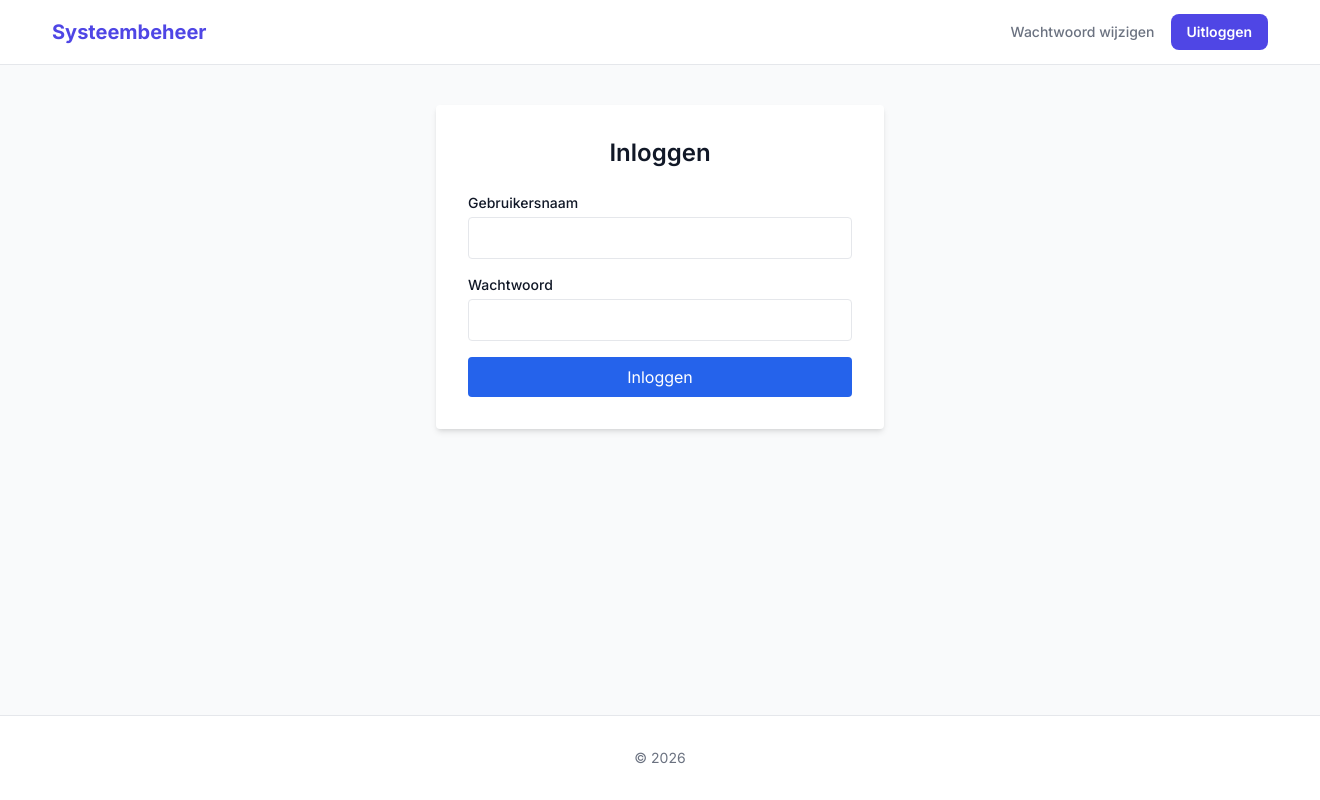
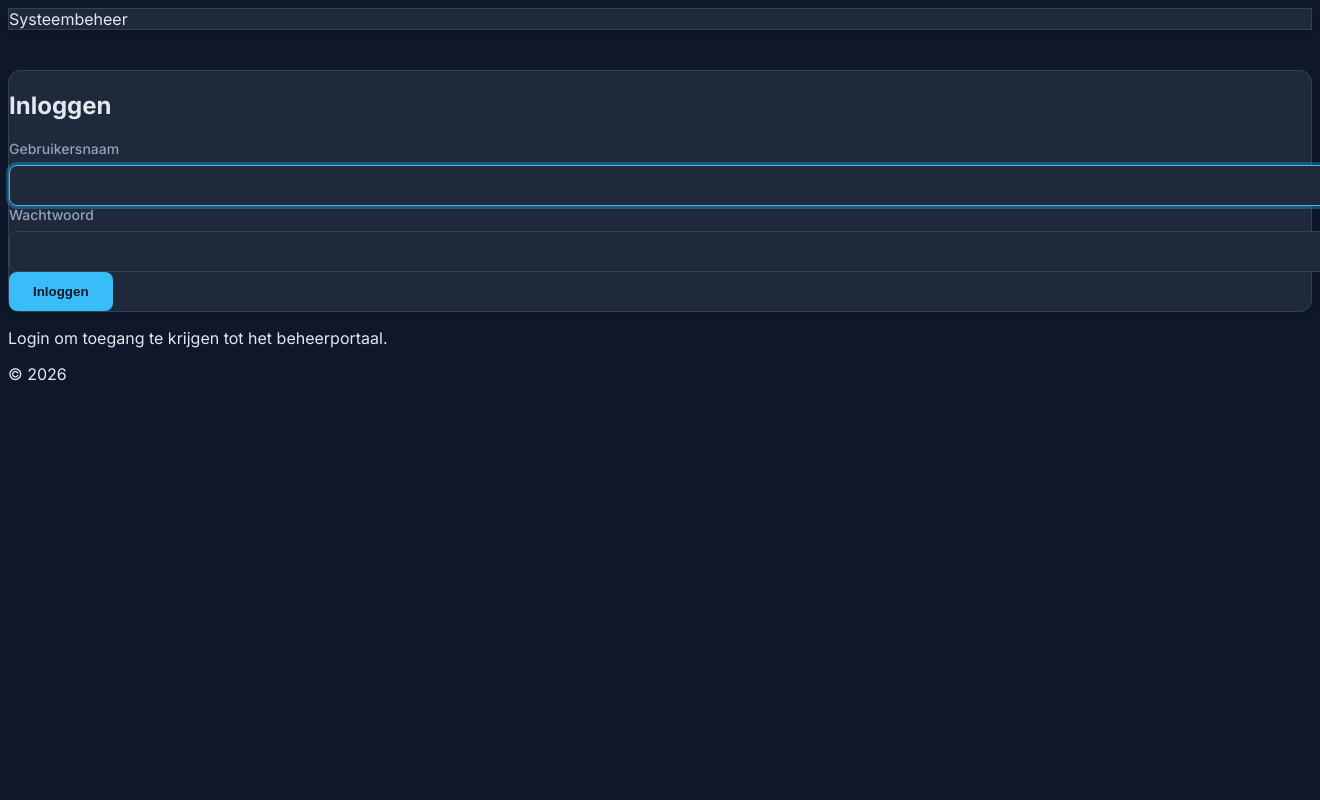
Before and after one commit to Ivoozz/periodiek-systeembeheer, a FastAPI app: page /login in a window 1320 px wide; the page is wider, and only the part inside the window is pictured. Run offline with FastAPI, Linux system fonts and the light colour scheme; parts of the project's set-up code (start-up, migrations or seed data) failed here and were passed over; some libraries are stand-ins or nearby versions.

Commit message:
Feat: complete UI/UX overhaul with dark mode, responsive design, and login fixes

```diff
--- /dev/null
+++ b/app/static/css/style.css
@@ -0,0 +1,81 @@
+
+@import url('https://fonts.googleapis.com/css2?family=Inter:wght@400;500;600;700&display=swap');
+
+:root {
+  --bg-dark: #0f172a;
+  --card-dark: #1e293b;
+  --primary-accent: #38bdf8; /* A nice, modern blue */
+  --primary-accent-hover: #0ea5e9;
+  --text-light: #e2e8f0;
+  --text-muted: #94a3b8;
+  --border-dark: #334155;
+}
+
+body {
+    font-family: 'Inter', sans-serif;
+    background-color: var(--bg-dark);
+    color: var(--text-light);
+    -webkit-font-smoothing: antialiased;
+    -moz-osx-font-smoothing: grayscale;
+}
+
+.card {
+    background-color: var(--card-dark);
+    border: 1px solid var(--border-dark);
+    border-radius: 0.75rem; /* 12px */
+    box-shadow: 0 4px 6px -1px rgba(0, 0, 0, 0.1), 0 2px 4px -2px rgba(0, 0, 0, 0.1);
+}
+
+.btn {
+    display: inline-flex;
+    align-items: center;
+    justify-content: center;
+    padding: 0.75rem 1.5rem;
+    border-radius: 0.5rem; /* 8px */
+    font-weight: 600;
+    text-align: center;
+    transition: all 0.2s ease-in-out;
+    cursor: pointer;
+    border: none;
+}
+
+.btn-primary {
+    background-color: var(--primary-accent);
+    color: var(--bg-dark);
+}
+
+.btn-primary:hover {
+    background-color: var(--primary-accent-hover);
+}
+
+.form-input {
+    width: 100%;
+    background-color: var(--card-dark);
+    border: 1px solid var(--border-dark);
+    color: var(--text-light);
+    border-radius: 0.5rem;
+    padding: 0.75rem 1rem;
+    transition: border-color 0.2s ease-in-out, box-shadow 0.2s ease-in-out;
+}
+
+.form-input:focus {
+    outline: none;
+    border-color: var(--primary-accent);
+    box-shadow: 0 0 0 3px rgba(56, 189, 248, 0.3);
+}
+
+.form-label {
+    display: block;
+    margin-bottom: 0.5rem;
+    font-size: 0.875rem; /* 14px */
+    font-weight: 500;
+    color: var(--text-muted);
+}
+
+/* Responsive utilities */
+@media (max-width: 768px) {
+    .container {
+        padding-left: 1rem;
+        padding-right: 1rem;
+    }
+}
--- a/app/templates/base.html
+++ b/app/templates/base.html
@@ -4,64 +4,41 @@
     <meta charset="UTF-8">
     <meta name="viewport" content="width=device-width, initial-scale=1.0">
     <title>{{ settings.header_text }}</title>
-    <script src="https://cdn.tailwindcss.com"></script>
-    <link href="https://fonts.googleapis.com/css2?family=Inter:wght@400;500;600;700&display=swap" rel="stylesheet">
-    <style>
-        body { font-family: 'Inter', sans-serif; }
-    </style>
+    <link rel="stylesheet" href="/static/css/style.css">
+    <script src="https://kit.fontawesome.com/your-fontawesome-kit.js" crossorigin="anonymous"></script>
 </head>
-<body class="bg-gray-50 text-gray-900 flex flex-col min-h-screen">
+<body class="flex flex-col min-h-screen">
     <!-- Navbar -->
-    <nav class="bg-white border-b border-gray-200">
-        <div class="max-w-7xl mx-auto px-4 sm:px-6 lg:px-8">
-            <div class="flex justify-between h-16 items-center">
+    <nav class="card" style="border-radius: 0; border-bottom: 1px solid var(--border-dark);">
+        <div class="container mx-auto px-4">
+            <div class="flex justify-between h-20 items-center">
                 <div class="flex items-center">
                     {% if settings.logo_url %}
                         <img class="h-10 w-auto" src="{{ settings.logo_url }}" alt="Logo">
                     {% else %}
-                        <span class="text-xl font-bold text-indigo-600">{{ settings.header_text }}</span>
+                        <span class="text-2xl font-bold text-white">{{ settings.header_text }}</span>
                     {% endif %}
                 </div>
                 <div class="flex items-center space-x-4">
-                    <button onclick="changeOwnPassword()" class="text-sm text-gray-500 hover:text-indigo-600 font-medium">Wachtwoord wijzigen</button>
-                    <a href="/logout" class="bg-indigo-600 text-white px-4 py-2 rounded-lg text-sm font-semibold hover:bg-indigo-700 transition-colors">Uitloggen</a>
+                    {% if request.path != '/login' %}
+                    <a href="/admin/settings" class="text-sm text-gray-400 hover:text-white font-medium transition-colors">Instellingen</a>
+                    <a href="/logout" class="btn btn-primary" style="background-color: var(--card-dark); color: var(--text-light); border: 1px solid var(--border-dark);">Uitloggen</a>
+                    {% endif %}
                 </div>
             </div>
         </div>
     </nav>
 
     <!-- Main Content -->
-    <main class="flex-grow">
+    <main class="flex-grow container mx-auto px-4 py-8 sm:py-12">
         {% block content %}{% endblock %}
     </main>
 
     <!-- Footer -->
-    <footer class="bg-white border-t border-gray-200 py-8">
-        <div class="max-w-7xl mx-auto px-4 text-center text-gray-500 text-sm">
+    <footer class="py-8">
+        <div class="container mx-auto px-4 text-center text-muted text-sm">
             <p>{{ settings.footer_text }}</p>
         </div>
     </footer>
-
-    <script>
-        async function changeOwnPassword() {
-            const oldPassword = prompt('Voer je huidige wachtwoord in:');
-            if (!oldPassword) return;
-            const newPassword = prompt('Voer je nieuwe wachtwoord in:');
-            if (!newPassword) return;
-
-            const response = await fetch('/users/change-password', {
-                method: 'POST',
-                headers: { 'Content-Type': 'application/json' },
-                body: JSON.stringify({ old_password: oldPassword, new_password: newPassword })
-            });
-
-            if (response.ok) {
-                alert('Wachtwoord succesvol gewijzigd!');
-            } else {
-                const err = await response.json();
-                alert('Fout: ' + err.detail);
-            }
-        }
-    </script>
 </body>
 </html>
--- a/app/templates/login.html
+++ b/app/templates/login.html
@@ -1,20 +1,29 @@
 {% extends "base.html" %}
 {% block content %}
-<div class="max-w-md mx-auto bg-white p-8 rounded shadow-md mt-10">
-    <h2 class="text-2xl mb-6 font-semibold text-center">Inloggen</h2>
+<div class="flex items-center justify-center min-h-full" style="padding-top: 5vh;">
+    <div class="w-full max-w-md">
+        <div class="card p-8 md:p-10">
+            <h2 class="text-3xl mb-6 font-bold text-center text-white">Inloggen</h2>
             {% if request.query_params.get("error") %}
-        <p class="text-red-500 mb-4 text-sm text-center">Ongeldige gebruikersnaam of wachtwoord.</p>
+            <div class="bg-red-900 border border-red-500 text-red-300 px-4 py-3 rounded-lg mb-6 text-sm" role="alert">
+                <p>Ongeldige gebruikersnaam of wachtwoord.</p>
+            </div>
             {% endif %}
-    <form action="/login" method="POST" class="space-y-4">
+            <form action="/login" method="POST" class="space-y-6">
                 <div>
-            <label class="block text-sm font-medium mb-1">Gebruikersnaam</label>
-            <input type="text" name="username" class="w-full border p-2 rounded" required>
+                    <label for="username" class="form-label">Gebruikersnaam</label>
+                    <input id="username" type="text" name="username" class="form-input" required autocomplete="username" autofocus>
                 </div>
                 <div>
-            <label class="block text-sm font-medium mb-1">Wachtwoord</label>
-            <input type="password" name="password" class="w-full border p-2 rounded" required>
+                    <label for="password" class="form-label">Wachtwoord</label>
+                    <input id="password" type="password" name="password" class="form-input" required autocomplete="current-password">
                 </div>
-        <button type="submit" class="w-full bg-blue-600 text-white p-2 rounded hover:bg-blue-700">Inloggen</button>
+                <button type="submit" class="w-full btn btn-primary">Inloggen</button>
             </form>
         </div>
+        <p class="text-center text-sm text-muted mt-6">
+            Login om toegang te krijgen tot het beheerportaal.
+        </p>
+    </div>
+</div>
 {% endblock %}
```
Also changed, not shown: app/templates/admin/dashboard.html (+41 -66 lines), app/templates/admin/settings.html (+71 -41 lines). Lines whose indentation alone changed are shown as unchanged.
